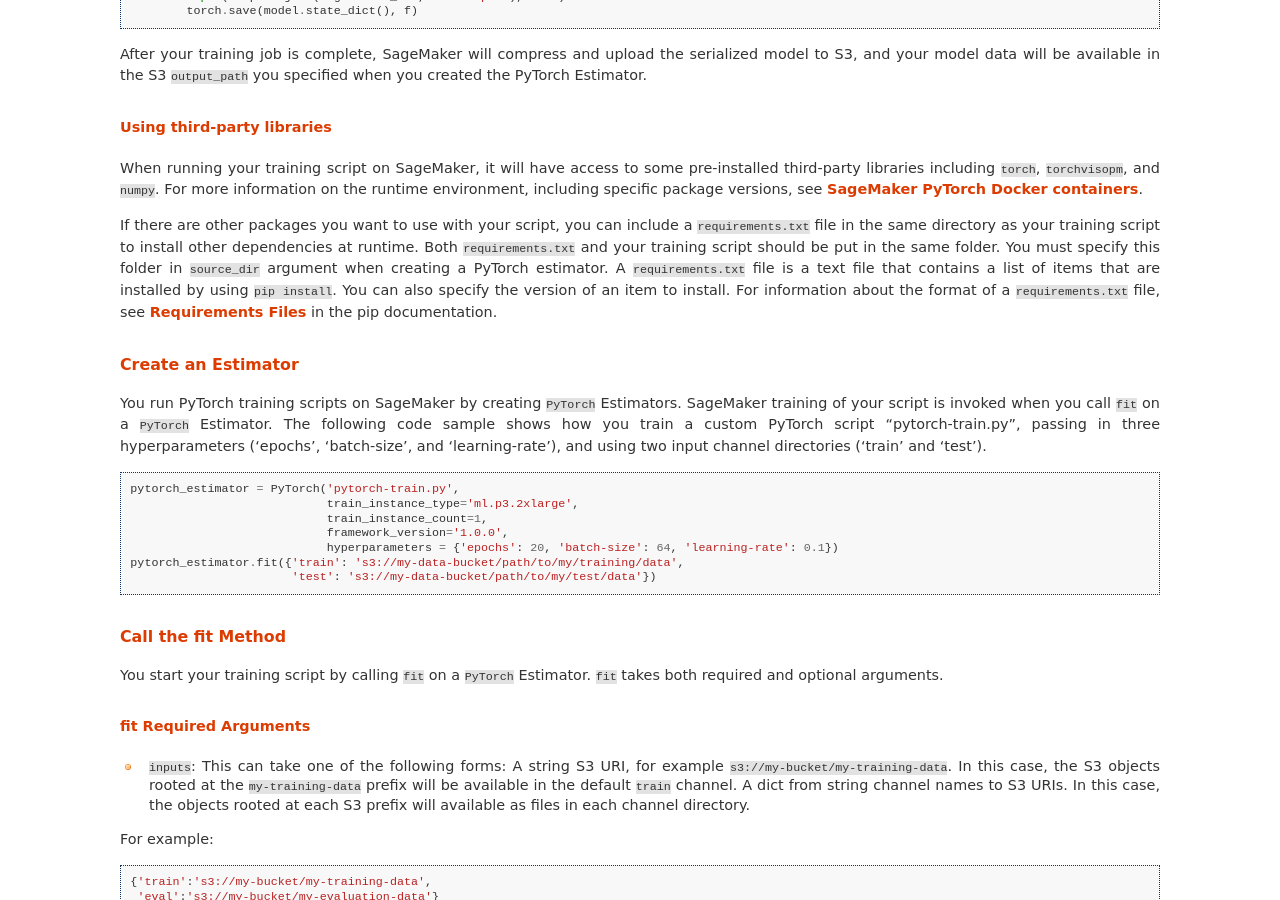
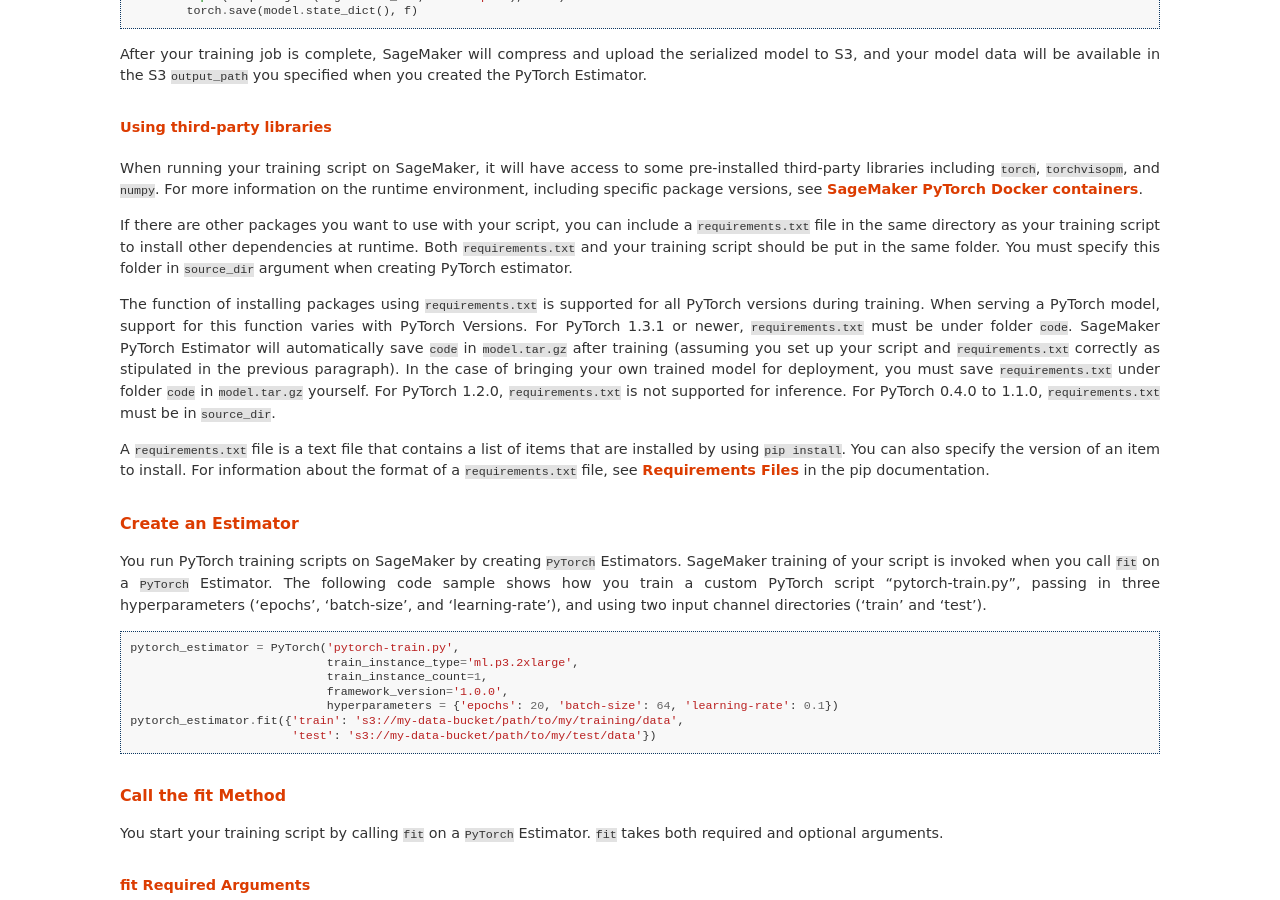
Before and after one commit to Evan-W-ang/sagemaker-python-sdk, a Sphinx documentation site: the page built from doc/using_pytorch.rst, in a window 1280 px wide and 900 px high, scrolled down 2454 px. Built offline with Sphinx 7.4.7, drawn with Linux system fonts in a browser that asks for light colours.

Commit message:
doc: add version requirement for using "requirement.txt" when serving a PyTorch model (#1221)
Add PyTorch version requirement to allow installing packages during serving.
Please check: https://github.com/aws/sagemaker-pytorch-serving-container/issues/28
for more information.

```diff
--- a/doc/using_pytorch.rst
+++ b/doc/using_pytorch.rst
@@ -125,9 +125,11 @@ Using third-party libraries
 When running your training script on SageMaker, it will have access to some pre-installed third-party libraries including ``torch``, ``torchvisopm``, and ``numpy``.
 For more information on the runtime environment, including specific package versions, see `SageMaker PyTorch Docker containers <#id4>`__.
 
-If there are other packages you want to use with your script, you can include a ``requirements.txt`` file in the same directory as your training script to install other dependencies at runtime. Both ``requirements.txt`` and your training script should be put in the same folder. You must specify this folder in ``source_dir`` argument when creating a PyTorch estimator. A ``requirements.txt`` file is a text file that contains a list of items that are installed by using ``pip install``. You can also specify the version of an item to install.
-For information about the format of a ``requirements.txt`` file, see `Requirements Files <https://pip.pypa.io/en/stable/user_guide/#requirements-files>`__ in the pip documentation.
+If there are other packages you want to use with your script, you can include a ``requirements.txt`` file in the same directory as your training script to install other dependencies at runtime. Both ``requirements.txt`` and your training script should be put in the same folder. You must specify this folder in ``source_dir`` argument when creating PyTorch estimator.
 
+The function of installing packages using ``requirements.txt`` is supported for all PyTorch versions during training. When serving a PyTorch model, support for this function varies with PyTorch Versions. For PyTorch 1.3.1 or newer, ``requirements.txt`` must be under folder ``code``. SageMaker PyTorch Estimator will automatically save ``code`` in ``model.tar.gz`` after training (assuming you set up your script and ``requirements.txt`` correctly as stipulated in the previous paragraph). In the case of bringing your own trained model for deployment, you must save ``requirements.txt`` under folder ``code`` in ``model.tar.gz`` yourself. For PyTorch 1.2.0, ``requirements.txt`` is not supported for inference. For PyTorch 0.4.0 to 1.1.0, ``requirements.txt`` must be in ``source_dir``.
+
+A ``requirements.txt`` file is a text file that contains a list of items that are installed by using ``pip install``. You can also specify the version of an item to install. For information about the format of a ``requirements.txt`` file, see `Requirements Files <https://pip.pypa.io/en/stable/user_guide/#requirements-files>`__ in the pip documentation.
 
 Create an Estimator
 ===================
```
